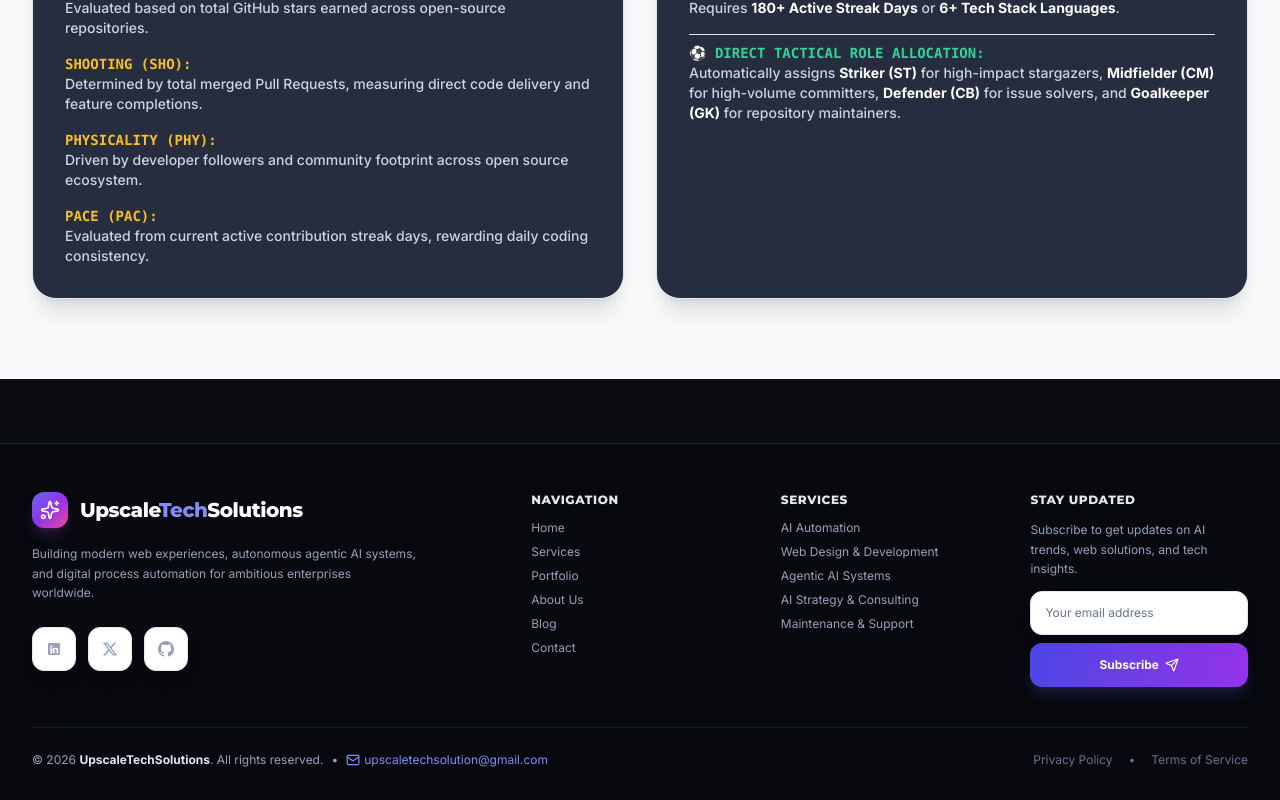
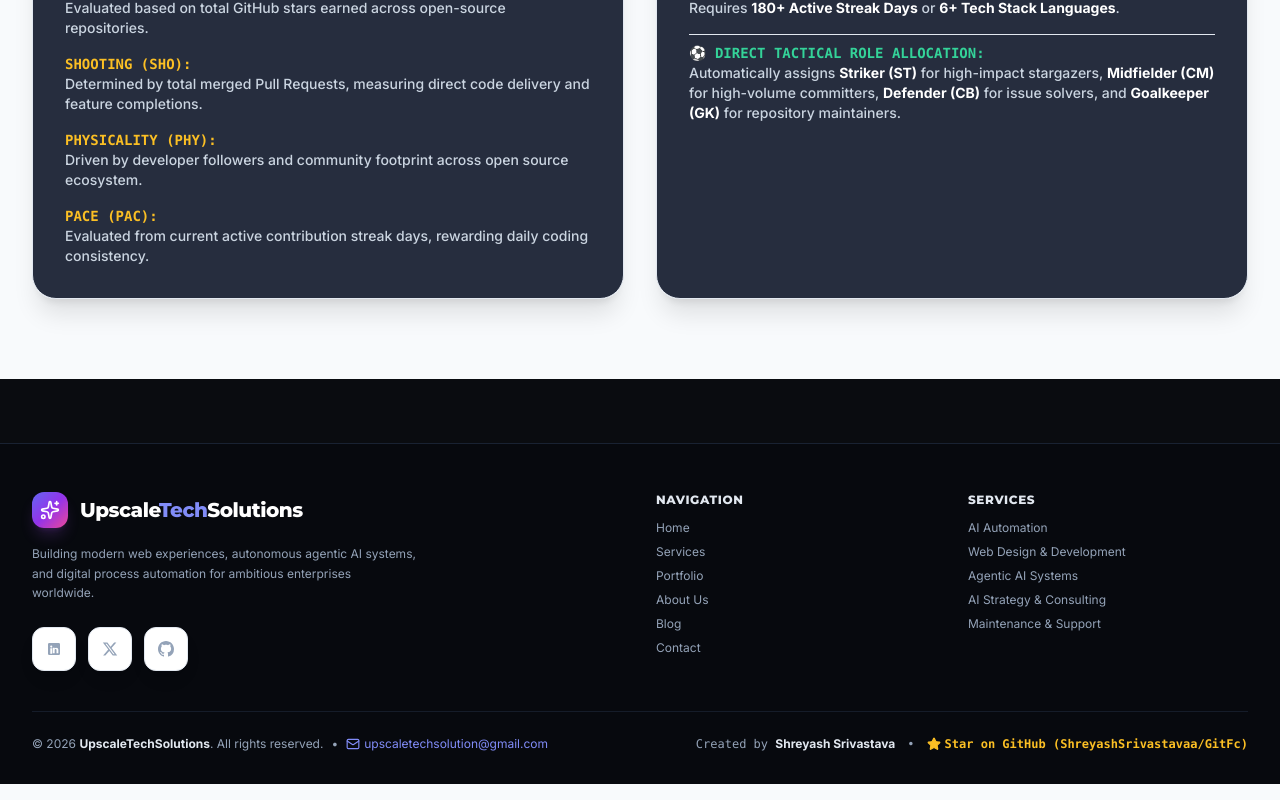
Before and after one commit to ShreyashSrivastavaa/GitFc, a React (Vite) app: page / in a window 1280 px wide. Shown: the part 2257-3057 px from the top of the page. Built offline with nearby package versions, Linux system fonts and the light colour scheme.

Commit message:
feat: add Footer component with branding, navigation links, and social media integration

```diff
--- a/src/components/layout/Footer.tsx
+++ b/src/components/layout/Footer.tsx
@@ -1,12 +1,12 @@
 import React from 'react';
-import { Sparkles, Mail, Send } from 'lucide-react';
+import { Sparkles, Mail, Star } from 'lucide-react';
 
 export const Footer: React.FC = () => {
   return (
     <footer className="bg-[#07090e] border-t border-slate-800/80 pt-12 pb-8 px-4 lg:px-8 text-slate-400 mt-16 font-sans">
       <div className="max-w-7xl mx-auto space-y-10">
         {/* TOP SECTION: LOGO & LINKS GRID */}
-        <div className="grid grid-cols-1 md:grid-cols-2 lg:grid-cols-5 gap-8">
+        <div className="grid grid-cols-1 md:grid-cols-2 lg:grid-cols-4 gap-8">
           {/* BRAND COLUMN (2 Cols) */}
           <div className="lg:col-span-2 space-y-4">
             <div className="flex items-center gap-3">
@@ -82,33 +82,9 @@ export const Footer: React.FC = () => {
               <li className="hover:text-indigo-400 transition cursor-default">Maintenance & Support</li>
             </ul>
           </div>
-
-          {/* STAY UPDATED / CONTACT COLUMN */}
-          <div className="space-y-3">
-            <h3 className="font-display font-extrabold text-xs tracking-wider text-slate-200 uppercase">
-              Stay Updated
-            </h3>
-            <p className="text-xs text-slate-400 leading-relaxed">
-              Subscribe to get updates on AI trends, web solutions, and tech insights.
-            </p>
-
-            <form onSubmit={(e) => e.preventDefault()} className="space-y-2">
-              <input
-                type="email"
-                placeholder="Your email address"
-                className="w-full px-3.5 py-2.5 rounded-xl bg-slate-900 border border-slate-800 text-xs text-slate-200 placeholder:text-slate-500 focus:outline-none focus:border-indigo-500 transition min-h-[44px]"
-              />
-              <button
-                type="submit"
-                className="w-full px-4 py-2.5 rounded-xl bg-gradient-to-r from-indigo-600 to-purple-600 hover:from-indigo-500 hover:to-purple-500 text-white font-bold text-xs flex items-center justify-center gap-1.5 transition shadow-lg shadow-indigo-500/20 min-h-[44px]"
-              >
-                Subscribe <Send className="w-3.5 h-3.5" />
-              </button>
-            </form>
-          </div>
         </div>
 
-        {/* BOTTOM COPYRIGHT & EMAIL BAR */}
+        {/* BOTTOM COPYRIGHT & CREATED BY SHREYASH BAR */}
         <div className="pt-6 border-t border-slate-800/60 flex flex-col md:flex-row items-center justify-between gap-4 text-xs">
           <div className="flex flex-wrap items-center gap-2 text-slate-400">
             <span>© 2026 <strong className="text-slate-200">UpscaleTechSolutions</strong>. All rights reserved.</span>
@@ -121,10 +97,17 @@ export const Footer: React.FC = () => {
             </a>
           </div>
 
-          <div className="flex items-center gap-4 text-slate-500">
-            <a href="#" className="hover:text-slate-300 transition">Privacy Policy</a>
+          <div className="flex flex-wrap items-center gap-3 text-slate-400 font-mono">
+            <span>Created by <strong className="text-slate-200 font-sans">Shreyash Srivastava</strong></span>
             <span>•</span>
-            <a href="#" className="hover:text-slate-300 transition">Terms of Service</a>
+            <a
+              href="https://github.com/ShreyashSrivastavaa/GitFc"
+              target="_blank"
+              rel="noopener noreferrer"
+              className="text-amber-400 font-bold hover:underline flex items-center gap-1"
+            >
+              <Star className="w-3.5 h-3.5 fill-amber-400 text-amber-400" /> Star on GitHub (ShreyashSrivastavaa/GitFc)
+            </a>
           </div>
         </div>
       </div>
```
